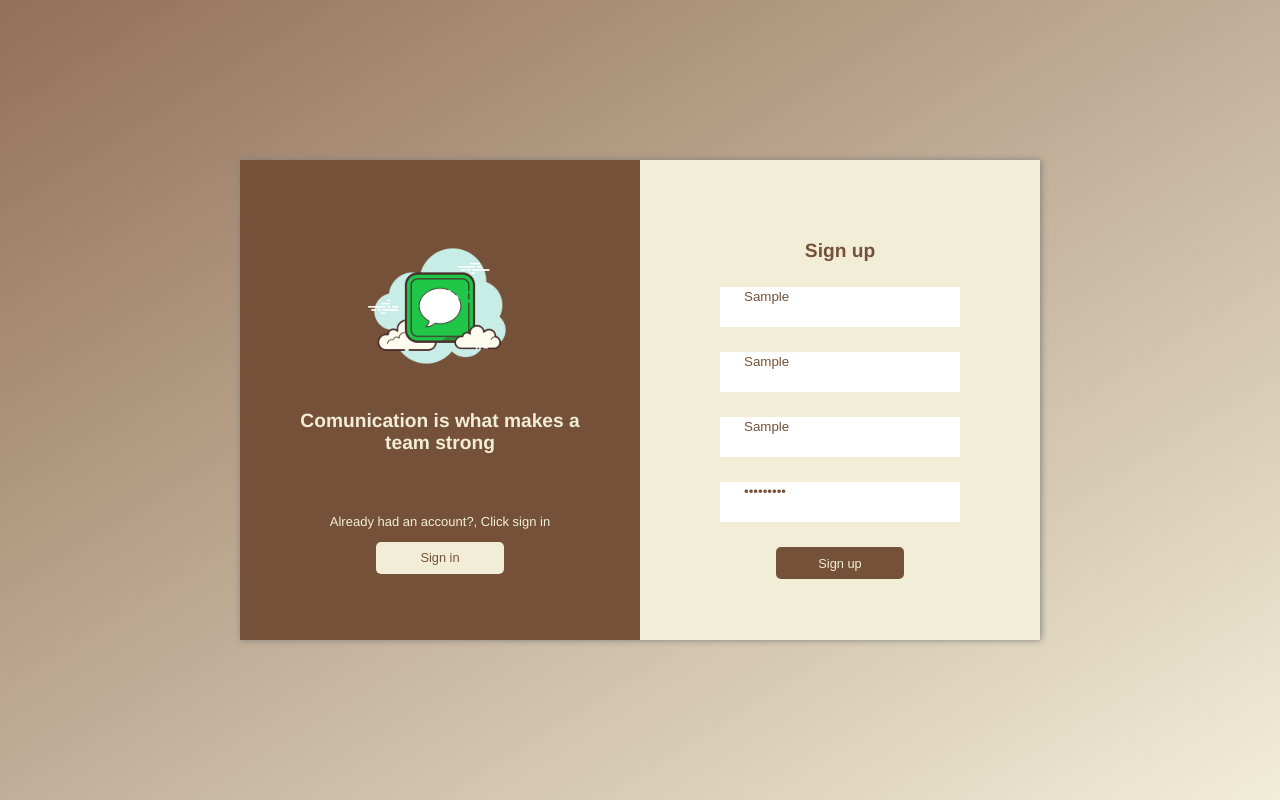
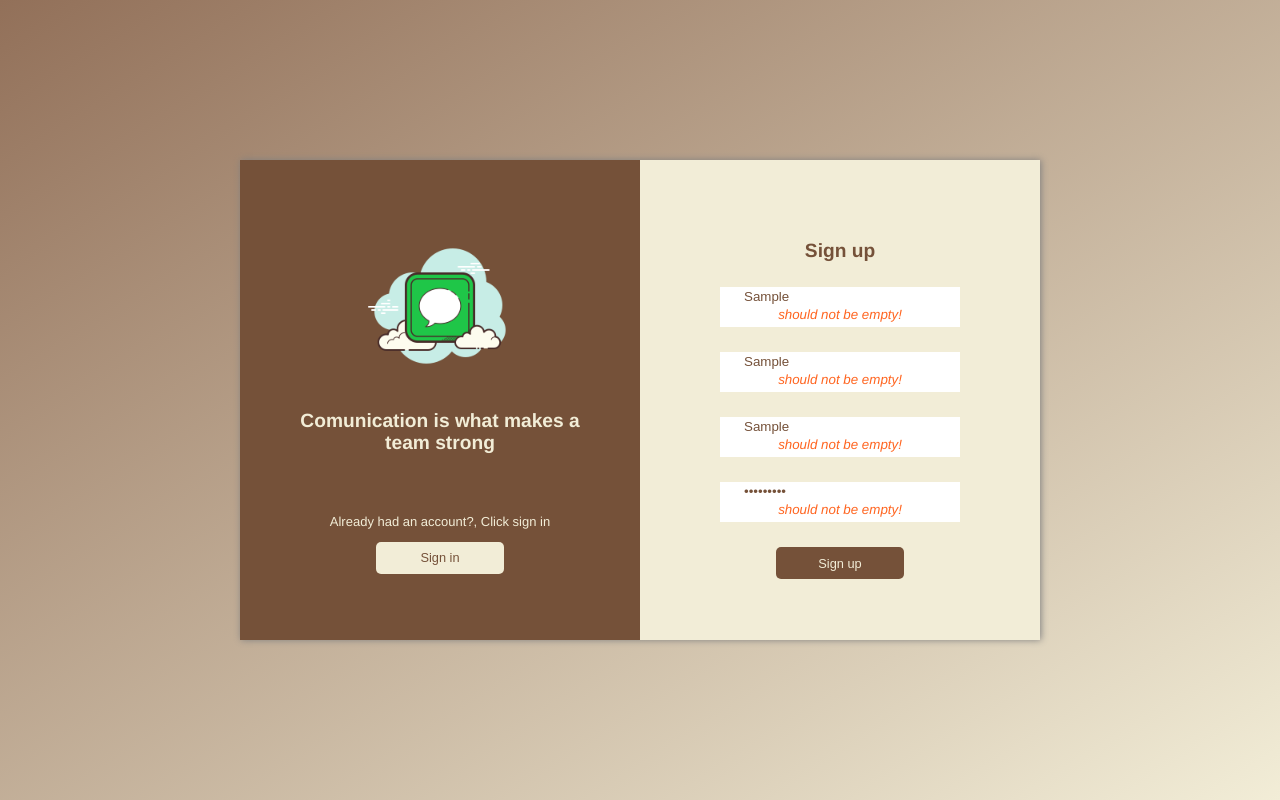
Before and after one commit to aparece1241/chat_app-ui, a Vue app: page /sign-up in a window 1280 px wide. Both pictures are taken after typing "Sample", "Sample", "Sample", "Sample123" into the empty fields and a click on the button "Sign up". Built offline with nearby package versions, Linux system fonts and the light colour scheme.

Commit message:
[UPDATE] initial update for connecting authentication and register

```diff
--- a/src/components/InputField.vue
+++ b/src/components/InputField.vue
@@ -24,6 +24,9 @@
       autosize
     >
     </textarea>
+    <div class="error-cont" v-show="!containError && errorMsg">
+      <small id="error-msg">{{errorMsg}}</small>
+    </div>
   </div>
 </template>
 
@@ -36,22 +39,29 @@ export default {
     placeholder: { type: String, default: "Input field" },
     name: { type: String, required: true },
     className: { type: Array },
+    errorMsg: {type: String, default: null},
+    containError: {type: Boolean, default: true}
   },
   data() {
     return {
-      data: ""
-    }
+      data: "",
+    };
   },
   methods: {
     passData() {
       let eventName = this.$vnode.data.ref;
-      this.$emit('input', {eventName: eventName, data:this.data});
-    }
-  }
+      this.$emit("input", { eventName: eventName, data: this.data });
+    },
+  },
 };
 </script>
 
 <style scoped>
+#error-msg {
+  color: rgb(265,100,31);
+  font-style: italic;
+}
+
 .input-cont {
   width: 15em;
   height: 40px;
--- /dev/null
+++ b/src/helper/apiHelper.js
@@ -0,0 +1,20 @@
+const apiRequest = async (url, method='GET', props=null) => {
+    let baseUrl = 'https://mstalk.herokuapp.com';
+
+    let options = {
+        method: method
+    };
+
+    if(props) {
+        options['body'] = JSON.stringify(props);
+        options['headers'] = {'Content-Type': 'application/json'}
+    }
+
+
+    let fetchedData = await fetch(`${baseUrl}${url}`, options)
+    let resObj = await fetchedData.json();
+
+    return resObj;
+}
+
+export default apiRequest;
--- /dev/null
+++ b/src/helper/formValHelper.js
@@ -0,0 +1,14 @@
+export default {
+    // check the length
+    checkLength(minLenght, input) {
+        return {
+            valid: input.length >= minLenght,
+            message: (input.length >= minLenght)?'':` should have aleast ${minLenght} characters`
+        }
+    },
+
+    // check empty
+    checkEmpty(input) {
+        return input.length > 0;
+    }
+}
--- a/src/views/Signup.vue
+++ b/src/views/Signup.vue
@@ -20,6 +20,8 @@
             v-bind:className="['input-field']"
             ref="first_name"
             v-on:input="checkInput"
+            v-bind:errorMsg="fieldValidation.first_name.message"
+            v-bind:containError="fieldValidation.first_name.valid"
           />
           <InputField
             name="last_name"
@@ -27,6 +29,8 @@
             v-bind:className="['input-field']"
             ref="last_name"
             v-on:input="checkInput"
+            v-bind:errorMsg="fieldValidation.last_name.message"
+            v-bind:containError="fieldValidation.last_name.valid"
           />
           <InputField
             name="username"
@@ -34,6 +38,8 @@
             v-bind:className="['input-field']"
             ref="username"
             v-on:input="checkInput"
+            v-bind:errorMsg="fieldValidation.username.message"
+            v-bind:containError="fieldValidation.username.valid"
           />
           <InputField
             name="password"
@@ -42,6 +48,8 @@
             v-bind:className="['input-field']"
             ref="password"
             v-on:input="checkInput"
+            v-bind:errorMsg="fieldValidation.password.message"
+            v-bind:containError="fieldValidation.password.valid"
           />
           <button class="button" id="sign-up-btn">Sign up</button>
         </form>
@@ -52,6 +60,8 @@
 
 <script>
 import InputField from "../components/InputField";
+import apiHelper from "../helper/apiHelper";
+import valHelpers from '../helper/formValHelper';
 
 export default {
   name: "Sign-up",
@@ -64,16 +74,66 @@ export default {
       last_name: "",
       username: "",
       password: "",
+      isValidForm: false,
+      fieldValidation: {
+        first_name: {
+          valid: false,
+          message: ''
+        },
+        last_name: {
+          valid: false,
+          message: ''
+        },
+        username: {
+          valid: false,
+          message: ''
+        },
+        password: {
+          valid: false,
+          message: ''
+        }
+      }
     };
   },
   methods: {
     checkInput(data) {
+      let validationRules = {
+        first_name: {length: 5},
+        last_name: {length: 5},
+        username: {length: 5},
+        password: {length: 8},
+      }
       let fieldName = data["eventName"];
       this[fieldName] = data["data"];
+      this.fieldValidation[fieldName] = valHelpers.checkLength(validationRules[fieldName].length, this[fieldName]);
+      this.isValidForm = this.fieldValidation.first_name.valid &&
+                         this.fieldValidation.last_name.valid &&
+                         this.fieldValidation.username.valid &&
+                         this.fieldValidation.password.valid;
+      console.log(this.isValidForm);
     },
 
-    submitData() {
-      console.log({first_name: this.first_name,last_name: this.last_name,username: this.username, password: this.password});
+    async submitData() {
+      let data = {
+        first_name: this.first_name,
+        last_name: this.last_name,
+        username: this.username,
+        password: this.password
+      };
+      if(!this.isValidForm) {
+        for(let field of Object.values(this.fieldValidation)){
+          field.message = field.valid ? '': field.message ? field.message : ' should not be empty!';
+        }
+        return;
+      }
+
+      let response = await apiHelper('/user','POST', data);
+      if(!response.error) {
+        this.$router.push({name: 'Sign-in'});
+      }else {
+        console.log(response);
+      }
+
     }
   },
 };
```
